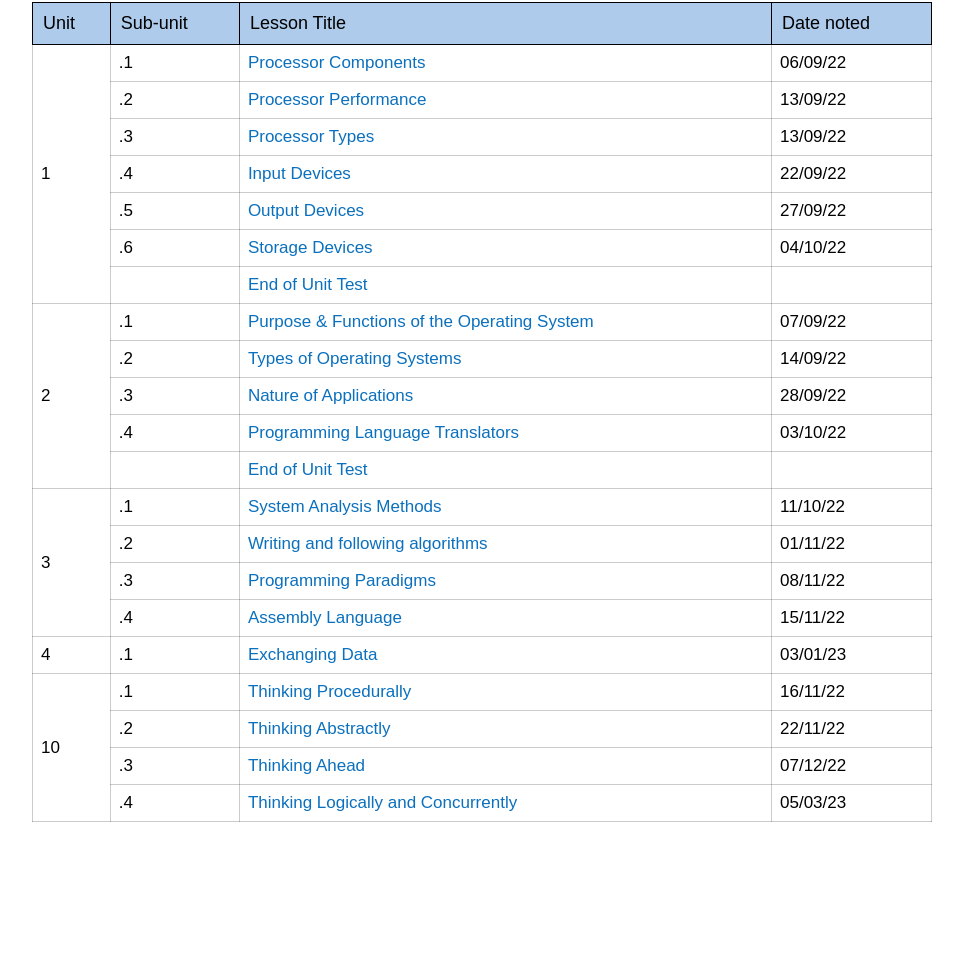
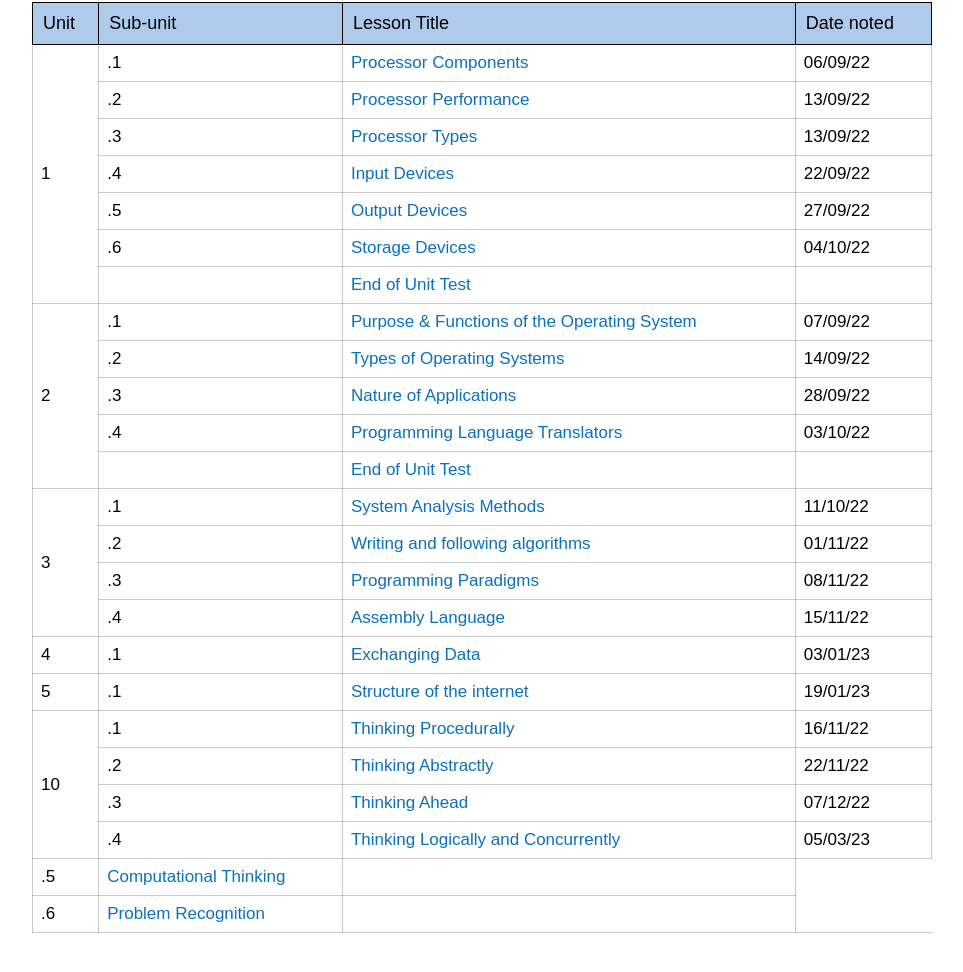
Before and after one commit to cuustard/schoolwork, a plain HTML site: page computing/computing.html in a window 1280 px wide. Shown: the part 190-1162 px from the top of the page, without its empty margins (158-1121 px from the left). Before the commit the page ends 1132 px from the top, so only its background shows below. Drawn offline with Linux system fonts and the light colour scheme; a web font is replaced by a local one.

Commit message:
adasdasd

```diff
--- a/computing/computing.html
+++ b/computing/computing.html
@@ -127,6 +127,13 @@
             </tr>
 
             <tr>
+                <td rowspan="1" class="centered" style="background-color: white;">5</td>
+                <td>.1</td>
+                <td><a href="computing_pages/5.1_structure_internet.html">Structure of the internet</a></td>
+                <td>19/01/23</td>
+            </tr>
+
+            <tr>
                 <td rowspan=4 class="centered" style="background-color: white;">10</td>
                 <td>.1</td>
                 <td><a href="computing_pages/ten.1_thinking_procedurally.md">Thinking Procedurally</a></td>
@@ -150,6 +157,18 @@
                 <td><a href="computing_pages/ten.4_thinking_logically_concurrently.html">Thinking Logically and Concurrently</a></td>
                 <td>05/03/23</td>
             </tr>
+
+            <tr>
+                <td>.5</td>
+                <td><a href="computing_pages/ten.5_computational_thinking.html">Computational Thinking</a></td>
+                <td></td>
+            </tr>
+
+            <tr>
+                <td>.6</td>
+                <td><a href="computing_pages/ten.6_problem_recognition.html">Problem Recognition</a></td>
+                <td></td>
+            </tr>
          </table>
     </body>
 </html>
```
Also changed, not shown: 3 other files.
